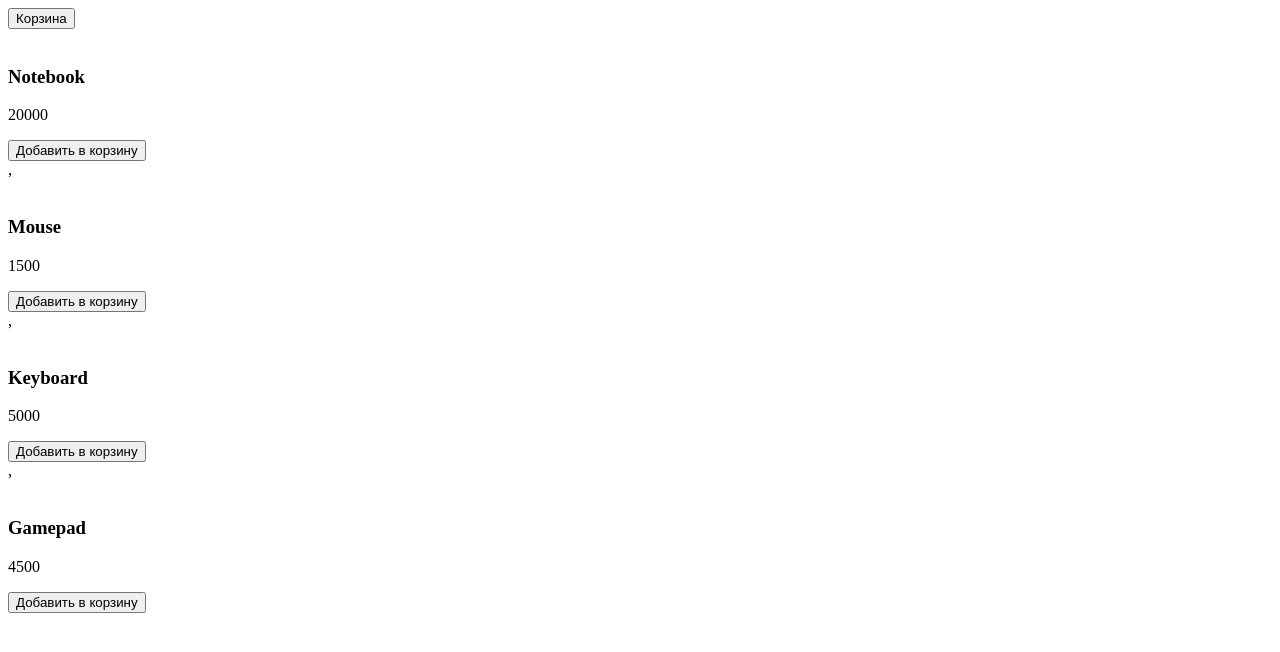
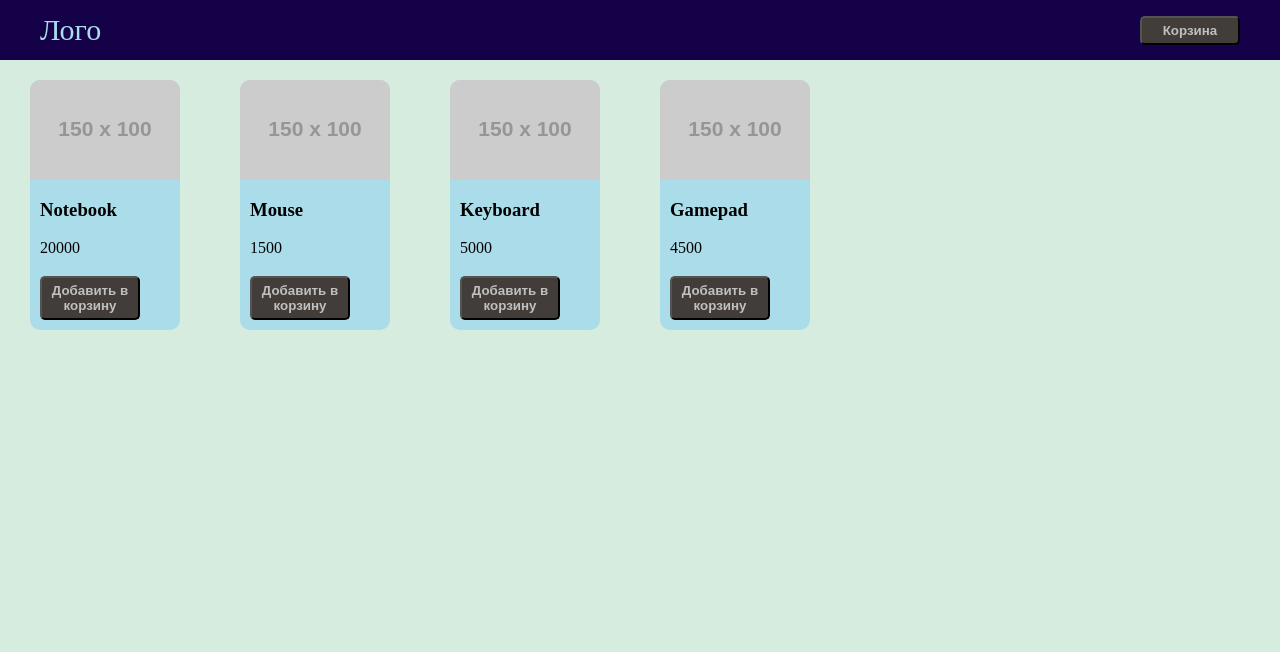
Before and after one commit to Bopobeii/JSpro, a plain HTML site: page Lesson1/project/index.html in a window 1280 px wide. Drawn offline with Linux system fonts and the light colour scheme; placeholder pictures from the web are drawn by us.

Commit message:
дз по 1 уроку

```diff
--- a/Lesson1/project/index.html
+++ b/Lesson1/project/index.html
@@ -3,9 +3,11 @@
 <head>
     <meta charset="UTF-8">
     <title>Интернет-магазин</title>
+    <link rel="stylesheet" href="style.css">
 </head>
 <body>
 <header>
+    <div class="logo">Лого</div>
     <button class="btn-cart" type="button">Корзина</button>
 </header>
 <main>
--- a/Lesson1/project/js/main.js
+++ b/Lesson1/project/js/main.js
@@ -5,19 +5,22 @@ const products = [
   {id: 4, title: 'Gamepad', price: 4500},
 ];
 
-const renderProduct = (title, price, img = '') => {
-  return `<div class="product-item">
-            <img src="${img}" alt="">
-            <h3>${title}</h3>
-            <p>${price}</p>
-            <button class="by-btn">Добавить в корзину</button>
+const renderProduct = (id = 0, title = '', price = 0, img='https://placehold.it/150x100') => {
+  return `<div class="product-item" data-id="${id}">
+<img class="product-item__img" src="${img}" alt="">
+            <h3 class="product-item__title">${title}</h3>
+            <p class="product-item__price">${price}</p>
+            <button class="product-item__by-btn">Добавить в корзину</button>
           </div>`;
 };
 
-const renderProducts = (list) => {
-  const productList = list.map(item => renderProduct(item.title, item.price));
-  console.log(productList);
-  document.querySelector('.products').innerHTML = productList;
+const renderProducts = (list = []) => {
+
+  list.forEach(item => {
+  let prod = renderProduct(item.id, item.title, item.price)
+  document.querySelector('.products').insertAdjacentHTML('beforeend', prod);
+  console.log(prod);
+});
 };
 
 renderProducts(products);
--- /dev/null
+++ b/Lesson1/project/style.css
@@ -0,0 +1,79 @@
+* {
+    margin: 0;
+    padding: 0;
+    -webkit-box-sizing: border-box;
+    box-sizing: border-box;
+}
+
+body {
+    background-color: #d6ecde;
+}
+
+header {
+    display: flex;
+    background-color: #140147;
+    justify-content: space-between;
+    height: 60px;
+    align-items: center;
+    padding: 0 40px;
+}
+
+button {
+    outline: none;
+}
+
+.logo {
+    color: #aadce9;
+    font-size: 30px;
+}
+
+.btn-cart {
+
+    border-radius: 5px;
+    background-color: #423d38;
+    color: #c0c0c0;
+    align-items: center;
+    padding: 5px 0px;
+    width: 100px;
+    font-weight: bold;
+}
+
+.product-item {
+    margin: 20px 30px 0px;
+    height: 250px;
+    width: 150px;
+    background-color: #aadce9;
+    display: flex;
+    flex-direction: column;
+    border-radius: 10px;
+    overflow: hidden;
+    justify-content: space-between;
+}
+
+.products {
+    display: flex;
+    flex-wrap: wrap;
+    justify-content: start;
+
+
+}
+
+.product-item__title {
+    padding: 0px 10px;
+}
+
+.product-item__price {
+    padding: 0px 10px;
+}
+
+.product-item__by-btn {
+    margin-bottom: 10px;
+    margin-left: 10px;
+    border-radius: 5px;
+    background-color: #423d38;
+    color: #c0c0c0;
+    align-items: center;
+    padding: 5px 0px;
+    width: 100px;
+    font-weight: bold;
+}
```
